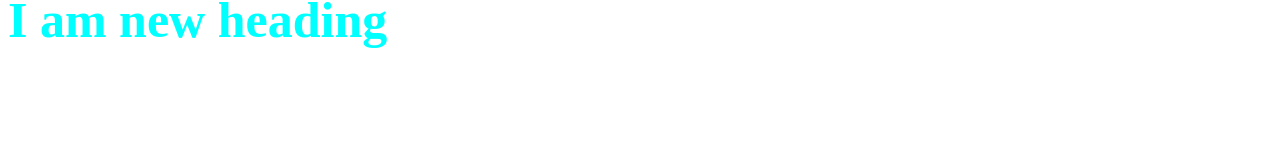
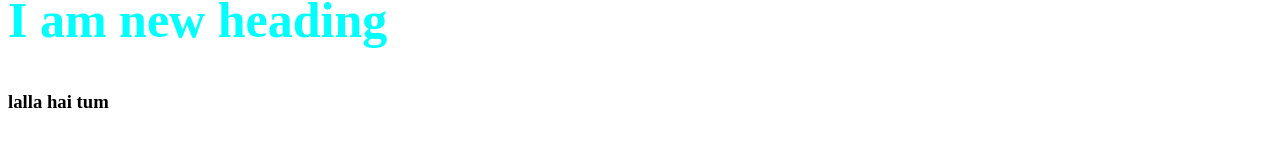
Before and after one commit to sherrali/oneproject, a plain HTML site: page index.html in a window 1280 px wide. Shown: the part 269-416 px from the top of the page. Drawn offline with Linux system fonts and the light colour scheme.

Commit message:
h3 heading added

```diff
--- a/index.html
+++ b/index.html
@@ -9,5 +9,6 @@
 <body>
     <h1>hello world</h1>
     <h2>I am new heading</h2>
+    <h3>lalla hai tum</h3>
 </body>
 </html>
```
